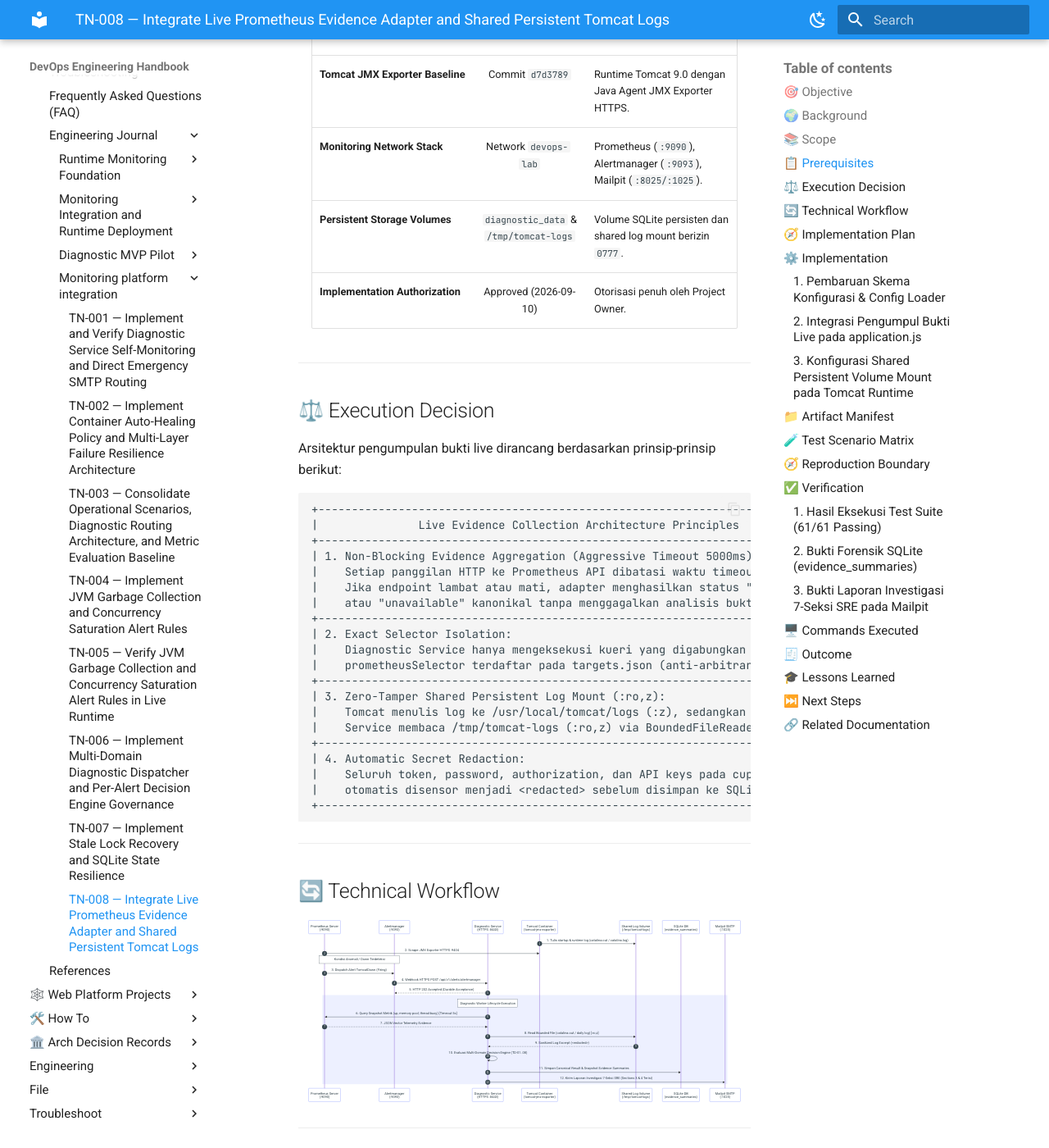
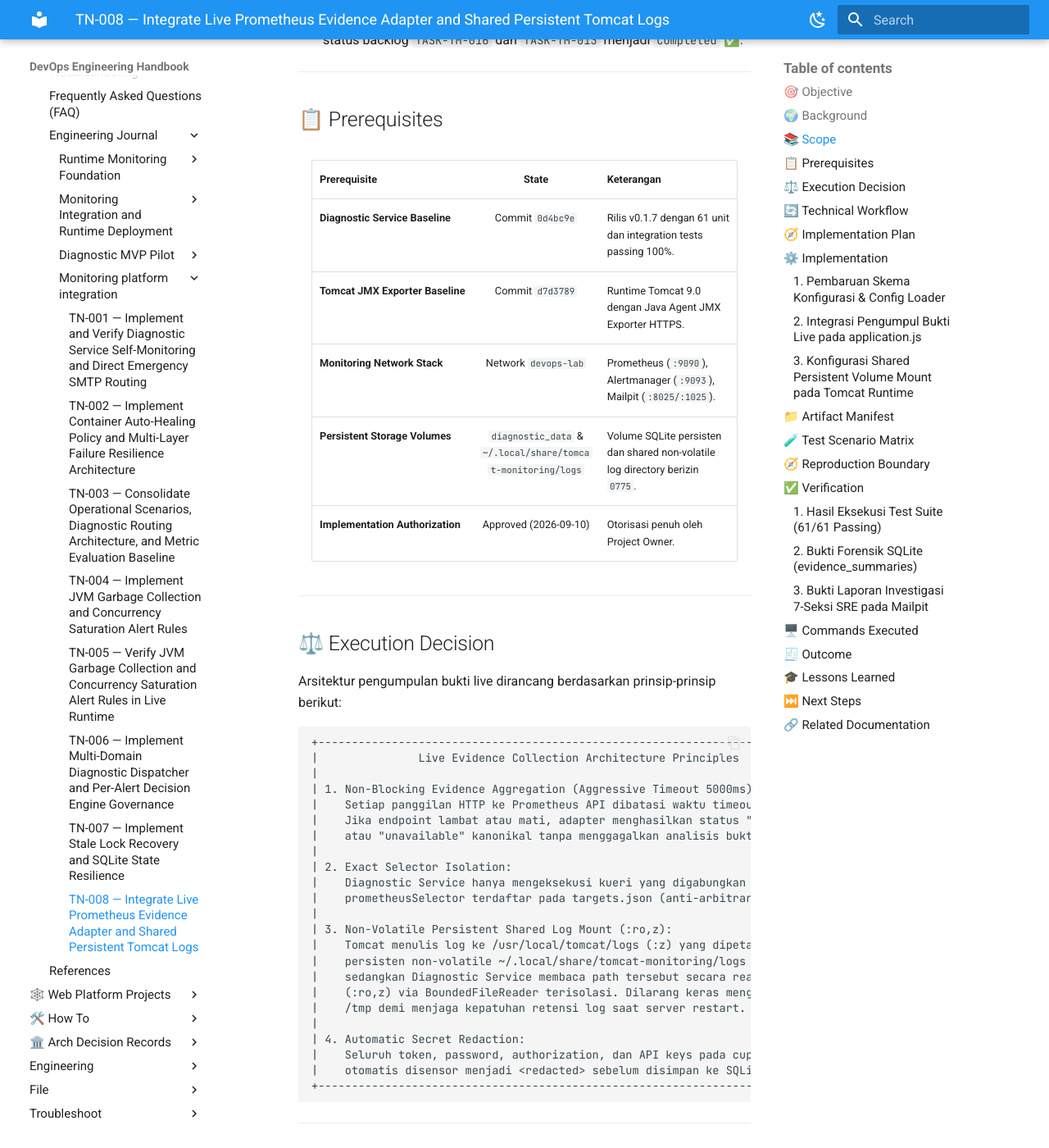
Before and after one commit to edkas07-oss/devops-handbook, an MkDocs documentation site: the page built from docs/projects/tomcat-monitoring/engineering-journal/monitoring-platform-integration/TN-008-integrate-live-prometheus-evidence-adapter-and-shared-persistent-logs.md, in a window 1280 px wide and 1400 px high, scrolled down 3905 px. Shown: the whole window at 82% size. Built offline with MkDocs 1.6.1 and Material for MkDocs 9.7.7, drawn with Linux system fonts in a browser that asks for light colours; some of the changed text lies outside the part shown.

Commit message:
docs(tn-008): document non-volatile persistent tomcat logs and update handbook

````diff
--- a/docs/projects/tomcat-monitoring/engineering-journal/monitoring-platform-integration/TN-008-integrate-live-prometheus-evidence-adapter-and-shared-persistent-logs.md
+++ b/docs/projects/tomcat-monitoring/engineering-journal/monitoring-platform-integration/TN-008-integrate-live-prometheus-evidence-adapter-and-shared-persistent-logs.md
@@ -25,7 +25,8 @@ Mengintegrasikan modul pengumpul bukti telemetri langsung (*Live Evidence Collec
    - Menjamin perlindungan batas waktu kueri agresif (*aggressive timeout* 5000ms via `AbortSignal.timeout`) sehingga kegagalan atau kelambatan endpoint Prometheus tidak memblokir rantai evaluasi bukti lainnya.
    - Menyimpan snapshot metrik live (scrape health `up`, memory pool `jvm_memory_pool_used_bytes`, dan thread concurrency `tomcat_threads_busy_threads`) secara otomatis ke tabel `evidence_summaries` pada SQLite.
 2. **TASK-TM-013: Integrasi Shared Persistent Volume Mount untuk Log Runtime Tomcat:**
-   - Mengonfigurasi volume mount persisten host-to-container antara runtime Tomcat (`tomcat-jmx-exporter`) dan host/Diagnostic Service (`--volume "/tmp/tomcat-logs:/usr/local/tomcat/logs:z"`).
+   - Mengonfigurasi volume mount persisten non-volatile host-to-container antara runtime Tomcat (`tomcat-jmx-exporter`) dan host/Diagnostic Service (`--volume "${HOME}/.local/share/tomcat-monitoring/logs:/usr/local/tomcat/logs:z"`).
+   - Menolak secara tegas penggunaan direktori `/tmp` (misal `/tmp/tomcat-logs`) karena bersifat *volatile* (dibersihkan saat reboot sistem oleh `systemd-tmpfiles` atau `tmpfs`), yang melanggar kebijakan retensi internal berkas log pengguna.
    - Menjamin hak akses direktori log host (`0755` / `0775`) sehingga dapat ditulis oleh container Tomcat dan dibaca secara terisolasi dan *read-only* (`:ro,z`) oleh non-root user UID 1000 (`node`) pada Diagnostic Service.
    - Mengaktifkan pembacaan log runtime nyata (`catalina.out` dan fallback log harian `catalina.YYYY-MM-DD.log`) melalui [`bounded-file-reader.js`](file:///home/eddywiyatno/git/tomcat-diagnostic-service/src/adapters/bounded-file-reader.js) dengan redaksi rahasia otomatis.
 3. **Penyajian Bukti Utuh pada Laporan Investigasi 7-Seksi SRE:**
@@ -40,9 +41,10 @@ Sebelum implementasi ini, rantai pengumpulan bukti diagnostik (*Evidence Collect
 Akibatnya:
 - Notifikasi insiden yang dikirimkan ke tim SRE menampilkan status `not_configured` pada Seksi 3 (Key Metrics Snapshot) dan `not_found` pada Seksi 4 (Correlated Log Evidence).
 - Berkas log runtime Tomcat (`catalina.out` / `catalina.YYYY-MM-DD.log`) terisolasi di dalam container ephemeral Tomcat dan tidak dapat dijangkau oleh Diagnostic Service.
+- Upaya penempatan log pada `/tmp` tidak memenuhi standar kepatuhan (*compliance*) pengguna karena data log akan musnah saat server di-restart.
 - Snapshot metrik real-time dari Prometheus API tidak terekam pada tabel SQLite `evidence_summaries`, menyisakan kesenjangan forensik pasca-insiden.
 
-Untuk mencapai kesiapan lingkungan produksi (*Production Readiness*) sesuai peta jalan **TN-020** dan **TM-ADR-0016**, seluruh rantai bukti live wajib terhubung secara mulus, aman, dan berbatas (*bounded*).
+Untuk mencapai kesiapan lingkungan produksi (*Production Readiness*) sesuai peta jalan **TN-020** dan **TM-ADR-0016**, seluruh rantai bukti live wajib terhubung secara mulus, aman, berbatas (*bounded*), dan persisten di media penyimpanan non-volatile.
 
 ---
 
@@ -60,9 +62,9 @@ Pekerjaan implementasi dan integrasi mencakup:
   - [`test/unit/config-loader.test.js`](file:///home/eddywiyatno/git/tomcat-diagnostic-service/test/unit/config-loader.test.js): Penambahan unit test validasi konfigurasi `prometheus`.
   - [`VERSION`](file:///home/eddywiyatno/git/tomcat-diagnostic-service/VERSION), [`package.json`](file:///home/eddywiyatno/git/tomcat-diagnostic-service/package.json), [`package-lock.json`](file:///home/eddywiyatno/git/tomcat-diagnostic-service/package-lock.json): Peningkatan versi rilis ke `0.1.7`.
 - **`tomcat-jmx-exporter`:**
-  - [`scripts/run.sh`](file:///home/eddywiyatno/git/tomcat-jmx-exporter/scripts/run.sh): Pemasangan volume persisten `--volume "/tmp/tomcat-logs:/usr/local/tomcat/logs:z"`.
+  - [`scripts/run.sh`](file:///home/eddywiyatno/git/tomcat-jmx-exporter/scripts/run.sh): Pemasangan volume persisten non-volatile `--volume "${TOMCAT_LOG_DIR:-${HOME}/.local/share/tomcat-monitoring/logs}:/usr/local/tomcat/logs:z"`.
 - **`tomcat-monitoring`:**
-  - [`scripts/deploy-diagnostic-service.sh`](file:///home/eddywiyatno/git/tomcat-monitoring/scripts/deploy-diagnostic-service.sh): Pemutakhiran deployment image ke digest immutable v0.1.7, konfigurasi `prometheus.baseUrl: "http://prometheus:9090"`, dan penyematan exact `prometheusSelector` pada allowlist `targets.json`.
+  - [`scripts/deploy-diagnostic-service.sh`](file:///home/eddywiyatno/git/tomcat-monitoring/scripts/deploy-diagnostic-service.sh): Pemutakhiran deployment image ke digest immutable v0.1.7, konfigurasi `prometheus.baseUrl: "http://prometheus:9090"`, penyematan exact `prometheusSelector` pada allowlist `targets.json`, dan bind mount non-volatile `${HOME}/.local/share/tomcat-monitoring/logs:/run/tomcat-diagnostic/logs:ro,z`.
 - **`devops-handbook`:**
   - [`docs/projects/tomcat-monitoring/engineering-journal/monitoring-platform-integration/TN-008-integrate-live-prometheus-evidence-adapter-and-shared-persistent-logs.md`](TN-008-integrate-live-prometheus-evidence-adapter-and-shared-persistent-logs.md): Jurnal teknik kanonikal 14 seksi.
   - [`docs/projects/tomcat-monitoring/follow-up-tasks.md`](../../follow-up-tasks.md): Pembaruan status backlog `TASK-TM-016` dan `TASK-TM-013` menjadi `Completed` ✅.
@@ -76,7 +78,7 @@ Pekerjaan implementasi dan integrasi mencakup:
 | **Diagnostic Service Baseline** | Commit `0d4bc9e` | Rilis v0.1.7 dengan 61 unit dan integration tests passing 100%. |
 | **Tomcat JMX Exporter Baseline** | Commit `d7d3789` | Runtime Tomcat 9.0 dengan Java Agent JMX Exporter HTTPS. |
 | **Monitoring Network Stack** | Network `devops-lab` | Prometheus (`:9090`), Alertmanager (`:9093`), Mailpit (`:8025/:1025`). |
-| **Persistent Storage Volumes** | `diagnostic_data` & `/tmp/tomcat-logs` | Volume SQLite persisten dan shared log mount berizin `0777`. |
+| **Persistent Storage Volumes** | `diagnostic_data` & `~/.local/share/tomcat-monitoring/logs` | Volume SQLite persisten dan shared non-volatile log directory berizin `0775`. |
 | **Implementation Authorization** | Approved (2026-09-10) | Otorisasi penuh oleh Project Owner. |
 
 ---
@@ -88,20 +90,23 @@ Arsitektur pengumpulan bukti live dirancang berdasarkan prinsip-prinsip berikut:
 ```text
 +-----------------------------------------------------------------------------+
 |               Live Evidence Collection Architecture Principles              |
-+-----------------------------------------------------------------------------+
+|                                                                             |
 | 1. Non-Blocking Evidence Aggregation (Aggressive Timeout 5000ms):           |
 |    Setiap panggilan HTTP ke Prometheus API dibatasi waktu timeout 5000ms.   |
 |    Jika endpoint lambat atau mati, adapter menghasilkan status "timeout"     |
 |    atau "unavailable" kanonikal tanpa menggagalkan analisis bukti lainnya.  |
-+-----------------------------------------------------------------------------+
+|                                                                             |
 | 2. Exact Selector Isolation:                                                |
 |    Diagnostic Service hanya mengeksekusi kueri yang digabungkan dengan       |
 |    prometheusSelector terdaftar pada targets.json (anti-arbitrary query).   |
-+-----------------------------------------------------------------------------+
-| 3. Zero-Tamper Shared Persistent Log Mount (:ro,z):                         |
-|    Tomcat menulis log ke /usr/local/tomcat/logs (:z), sedangkan Diagnostic  |
-|    Service membaca /tmp/tomcat-logs (:ro,z) via BoundedFileReader terisolasi.|
-+-----------------------------------------------------------------------------+
+|                                                                             |
+| 3. Non-Volatile Persistent Shared Log Mount (:ro,z):                        |
+|    Tomcat menulis log ke /usr/local/tomcat/logs (:z) yang dipetakan ke path  |
+|    persisten non-volatile ~/.local/share/tomcat-monitoring/logs pada host,  |
+|    sedangkan Diagnostic Service membaca path tersebut secara read-only       |
+|    (:ro,z) via BoundedFileReader terisolasi. Dilarang keras menggunakan     |
+|    /tmp demi menjaga kepatuhan retensi log saat server restart.             |
+|                                                                             |
 | 4. Automatic Secret Redaction:                                              |
 |    Seluruh token, password, authorization, dan API keys pada cuplikan log   |
 |    otomatis disensor menjadi <redacted> sebelum disimpan ke SQLite/email.   |
@@ -119,11 +124,11 @@ sequenceDiagram
     participant AM as Alertmanager<br/>(:9093)
     participant DS as Diagnostic Service<br/>(HTTPS :8443)
     participant Tom as Tomcat Container<br/>(tomcat-jmx-exporter)
-    participant Disk as Shared Log Volume<br/>(/tmp/tomcat-logs)
+    participant Disk as Non-Volatile Log Storage<br/>(~/.local/share/tomcat-monitoring/logs)
     participant DB as SQLite DB<br/>(evidence_summaries)
     participant Mail as Mailpit SMTP<br/>(:1025)
 
-    Tom->>Disk: 1. Tulis startup & runtime log (catalina.out / catalina.log)
+    Tom->>Disk: 1. Tulis startup & runtime log (catalina.out / daily log)
     Prom->>Tom: 2. Scrape JMX Exporter HTTPS :9404
     Note over Prom,AM: Kondisi Anomali / Down Terdeteksi
     Prom->>AM: 3. Dispatch Alert TomcatDown (Firing)
@@ -227,10 +232,11 @@ Pada [`src/application/application.js`](file:///home/eddywiyatno/git/tomcat-diag
 
 ### 3. Konfigurasi Shared Persistent Volume Mount pada Tomcat Runtime
 
-Pada [`tomcat-jmx-exporter/scripts/run.sh`](file:///home/eddywiyatno/git/tomcat-jmx-exporter/scripts/run.sh), direktori `/usr/local/tomcat/logs` dipasang ke host `/tmp/tomcat-logs` dengan label SELinux `:z`:
+Pada [`tomcat-jmx-exporter/scripts/run.sh`](file:///home/eddywiyatno/git/tomcat-jmx-exporter/scripts/run.sh), direktori `/usr/local/tomcat/logs` dipasang ke host non-volatile persistent storage `${TOMCAT_LOG_DIR:-${HOME}/.local/share/tomcat-monitoring/logs}` dengan label SELinux `:z`:
 
 ```bash
-mkdir -p /tmp/tomcat-logs && chmod 0777 /tmp/tomcat-logs 2>/dev/null || true
+TOMCAT_LOG_DIR="${TOMCAT_LOG_DIR:-${HOME}/.local/share/tomcat-monitoring/logs}"
+mkdir -p "${TOMCAT_LOG_DIR}" && chmod 0775 "${TOMCAT_LOG_DIR}" 2>/dev/null || true
 
 podman run --detach \
     --name "${INSTANCE}" \
@@ -241,7 +247,7 @@ podman run --detach \
     --volume "${CONFIG_FILE}:/etc/tomcat-jmx-exporter/config.yml:ro" \
     --volume "${KEYSTORE_FILE}:/run/secrets/tomcat-jmx-exporter/keystore.p12:ro" \
     --volume "${PASSWORD_FILE}:/run/secrets/tomcat-jmx-exporter/keystore-password:ro" \
-    --volume "/tmp/tomcat-logs:/usr/local/tomcat/logs:z" \
+    --volume "${TOMCAT_LOG_DIR}:/usr/local/tomcat/logs:z" \
     "${IMAGE_NAME}:${PROJECT_VERSION}"
 ```
 
@@ -257,8 +263,8 @@ podman run --detach \
 | **Diagnostic Service** | [`test/unit/collector-spool-adapter.test.js`](file:///home/eddywiyatno/git/tomcat-diagnostic-service/test/unit/collector-spool-adapter.test.js) | Test | Unit test pengumpulan metrik live & timeout resilience. |
 | **Diagnostic Service** | [`test/unit/config-loader.test.js`](file:///home/eddywiyatno/git/tomcat-diagnostic-service/test/unit/config-loader.test.js) | Test | Unit test pemuatan konfigurasi `prometheus`. |
 | **Diagnostic Service** | [`VERSION`](file:///home/eddywiyatno/git/tomcat-diagnostic-service/VERSION) | Meta | Release tag `0.1.7` (digest `sha256:ae212a72419e7c10f6b7d4e1af06a576546143d2f20e335629a21ddc16fcbb25`). |
-| **Tomcat JMX Exporter** | [`scripts/run.sh`](file:///home/eddywiyatno/git/tomcat-jmx-exporter/scripts/run.sh) | Script | Pemasangan volume persisten log `/tmp/tomcat-logs`. |
-| **Tomcat Monitoring** | [`scripts/deploy-diagnostic-service.sh`](file:///home/eddywiyatno/git/tomcat-monitoring/scripts/deploy-diagnostic-service.sh) | Script | Deployment runtime Diagnostic Service v0.1.7 dengan allowlist selector. |
+| **Tomcat JMX Exporter** | [`scripts/run.sh`](file:///home/eddywiyatno/git/tomcat-jmx-exporter/scripts/run.sh) | Script | Pemasangan volume persisten log non-volatile `~/.local/share/tomcat-monitoring/logs`. |
+| **Tomcat Monitoring** | [`scripts/deploy-diagnostic-service.sh`](file:///home/eddywiyatno/git/tomcat-monitoring/scripts/deploy-diagnostic-service.sh) | Script | Deployment runtime Diagnostic Service v0.1.7 dengan allowlist selector & non-volatile log mount. |
 
 ---
 
@@ -272,7 +278,7 @@ podman run --detach \
 | **UT-04** | Schema & Config Loader Validation | `loadApplicationConfig` | Validasi tipe objek `prometheus` dan batas nilai `prometheusMs` | `Passed` ✅ |
 | **CT-01** | Static Governance & Boundary Audit | `validate.sh` | Integritas schema, migration, dependency lock, dan secret isolation | `Passed` ✅ |
 | **CT-02** | Image Runtime Contract Probe | `test-image-component.sh` | Verifikasi HTTPS, SQLite startup, dan graceful shutdown pada image v0.1.7 | `Passed` ✅ |
-| **LT-01** | Shared Log Volume Synchronization | `tomcat-jmx-exporter` | Tomcat menulis `catalina.2026-09-10.log` langsung ke host `/tmp/tomcat-logs` | `Passed` ✅ |
+| **LT-01** | Shared Log Volume Synchronization | `tomcat-jmx-exporter` | Tomcat menulis log langsung ke host non-volatile `~/.local/share/tomcat-monitoring/logs` | `Passed` ✅ |
 | **LT-02** | End-to-End Live Evidence Ingestion | `devops-lab` | Metrik live dan cuplikan log tersimpan di SQLite & disajikan di Mailpit | `Passed` ✅ |
 
 ---
@@ -428,7 +434,7 @@ curl -s http://localhost:8025/api/v1/messages | jq '.messages[0].Subject'
 1. **TASK-TM-016 Terpenuhi Penuh:**
    `PrometheusAdapter` aktif pada runtime `DiagnosticApplication`, mengambil snapshot metrik `up`, `jvm_memory_pool_used_bytes`, dan `tomcat_threads_busy_threads` dengan batas waktu agresif 5000ms.
 2. **TASK-TM-013 Terpenuhi Penuh:**
-   Pemasangan volume persisten `/tmp/tomcat-logs` ke `/usr/local/tomcat/logs:z` memungkinkan Diagnostic Service membaca log aplikasi Tomcat (`catalina.out` / `catalina.YYYY-MM-DD.log`) secara real-time dan terisolasi (`:ro,z`).
+   Pemasangan volume persisten non-volatile `~/.local/share/tomcat-monitoring/logs` ke `/usr/local/tomcat/logs:z` memungkinkan Diagnostic Service membaca log aplikasi Tomcat (`catalina.out` / `catalina.YYYY-MM-DD.log`) secara real-time dan terisolasi (`:ro,z`) dengan jaminan durabilitas log penuh saat host direstart sesuai kebijakan kepatuhan retensi pengguna.
 3. **Observabilitas Forensik Menyeluruh:**
    Laporan SRE pada Mailpit kini menyajikan bukti telemetri kuantitatif dan cuplikan log kualitatif yang terkorelasi dalam format kanonikal 7-seksi.
 
````
Also changed, not shown: docs/projects/tomcat-monitoring/architecture/index.md (+1 -1 lines), docs/projects/tomcat-monitoring/engineering-journal/monitoring-platform-integration/index.md (+1 -1 lines), docs/projects/tomcat-monitoring/follow-up-tasks.md (+3 -3 lines), docs/projects/tomcat-monitoring/infrastructure/index.md (+2 -2 lines).
